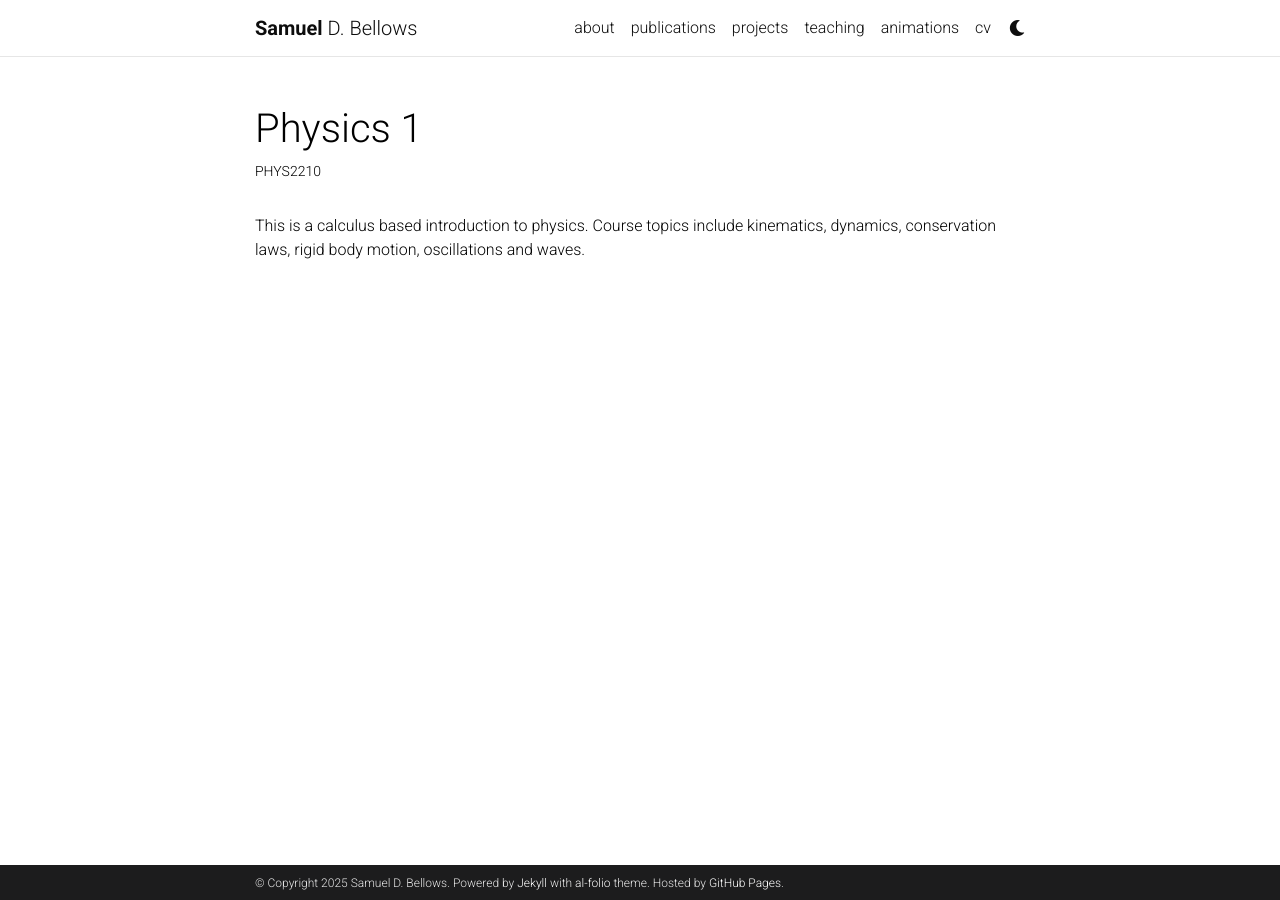
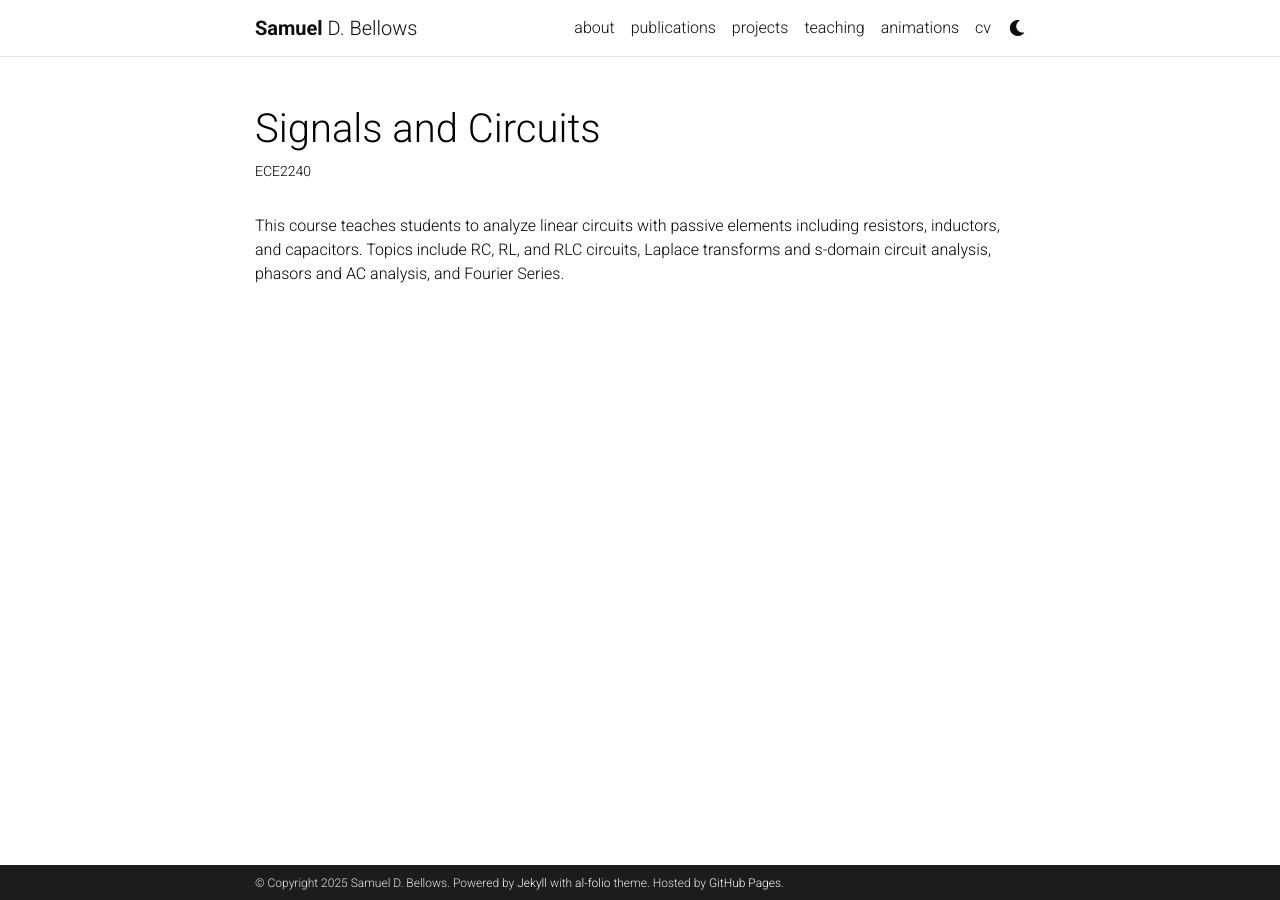
Before and after one commit to sambellows/sambellows.github.io, a Jekyll site: the page built from _teaching/3_signals_circuits.md, in a window 1280 px wide. Built offline with Jekyll 4.4.1, drawn with Linux system fonts in a browser that asks for light colours; comment, search, counter and statistics services are not loaded; a style sheet for code colours, icons or effects is not loaded.

Commit message:
updating teaching

```diff
--- a/_teaching/3_signals_circuits.md
+++ b/_teaching/3_signals_circuits.md
@@ -1,10 +1,10 @@
 ---
 layout: page
-title: Physics 1
-description: PHYS2210
-img: assets/img/teaching/physics1.jpg
+title: Signals and Circuits
+description: ECE2240
+img: assets/img/teaching/signalscircuits.jpg
 importance: 4
-category: physics
+category: electrical engineering
 ---
 
-This is a calculus based introduction to physics. Course topics include kinematics, dynamics, conservation laws, rigid body motion, oscillations and waves.
+This course teaches students to analyze linear circuits with passive elements including resistors, inductors, and capacitors. Topics include RC, RL, and RLC circuits, Laplace transforms and s-domain circuit analysis, phasors and AC analysis, and Fourier Series.
```
Also changed, not shown: _teaching/3_signals_circuits copy.md (deleted, +0 -10 lines), _teaching/4_physics_I.md (added, +19 -0 lines), _teaching/2_ee_introduction.md (renamed from _teaching/2_ee_introduction copy.md), 2 other files.
